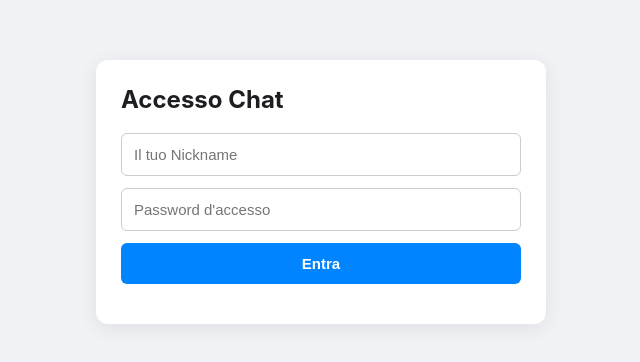
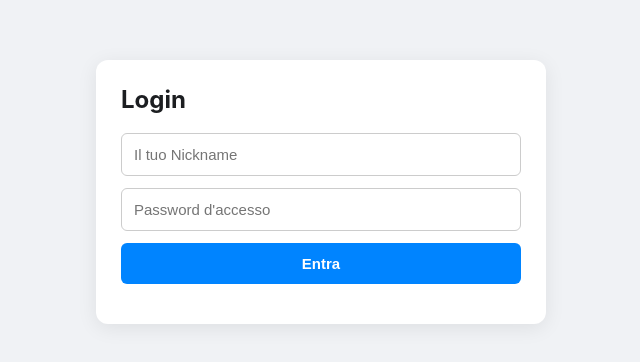
Before and after one commit to jejahigh53/chat-privata, a website: page index.html in a window 1280 px wide. Shown: the part 208-570 px from the top of the page, without its empty margins (319-959 px from the left). Drawn offline with nearby package versions, Linux system fonts and the light colour scheme; no server answers.

Commit message:
Update index.html

```diff
--- a/index.html
+++ b/index.html
@@ -28,7 +28,7 @@
 
   <!-- Accesso -->
   <div id="login-box">
-    <h2>Accesso Chat</h2>
+    <h2>Login</h2>
     <div class="input-group">
       <input type="text" id="nickname-input" placeholder="Il tuo Nickname" onkeypress="handleLoginKey(event)">
       <input type="password" id="password-input" placeholder="Password d'accesso" onkeypress="handleLoginKey(event)">
```
